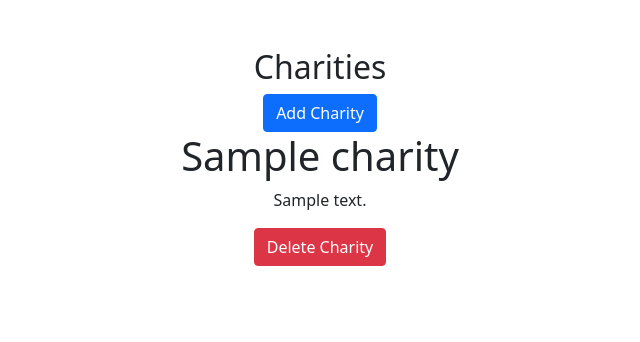
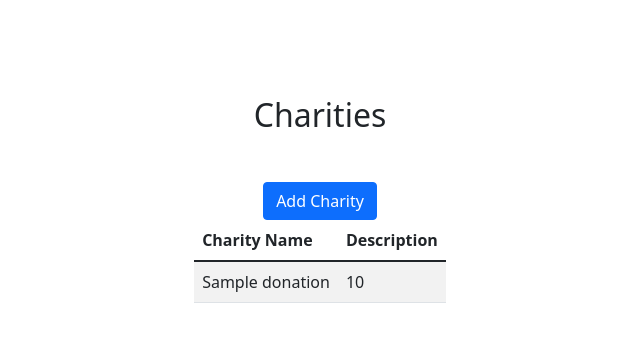
Before and after one commit to rosaregalado/charity-tracker, a Flask app: template templates/charities_index.html in a window 1280 px wide. Shown: the part 82-424 px from the top of the page, without its empty margins (320-960 px from the left). Run offline with Flask 2, Linux system fonts and the light colour scheme; the template is opened without the code that fills it: most values are stand-ins (such as "Sample title", 1, 10 or a date in 2020); some libraries are stand-ins or nearby versions.

Commit message:
updated charity index

```diff
--- a/app.py
+++ b/app.py
@@ -126,7 +126,11 @@ def charities_update(charity_name):
   )
   return redirect(url_for('charities_index', charity_name=updated_charity['name']))
 
-
+# delete charity
+@app.route('/charities/<charity_name>/delete', methods=['POST'])
+def charity_delete(charity_name):
+  charities.delete_one({{'name': charity_name}})
+  return redirect(url_for('charities_index'))
 
 if __name__ == '__main__':
   app.run(debug=True)
--- a/templates/charities_index.html
+++ b/templates/charities_index.html
@@ -2,10 +2,33 @@
 
 {% block content %}
 <div class='container d-flex flex-column justify-content-center align-items-center p-5'>
-  <h2>Charities</h2>
+  <h2 class="m-5">Charities</h2>
   <a href='/charities/new' class='btn btn-primary'>Add Charity</a>
 
-  {% for charity in charities %}
+  <div>
+    <table class="table table-striped table-hover">
+      <thead>
+        <tr>
+          <th scope="col">Charity Name</th>
+          <th scope="col">Description</th>
+        </tr>
+      </thead>
+      <tbody>
+        {% for charity in charities %}
+        <tr class='align-middle'>
+          <td>{{ donation.charity_name }}</td>
+          <td>{{ donation.donation_amount }}</td>
+        </tr>
+        {% endfor %}
+      </tbody>
+    </table>
+  </div>
+
+
+
+
+
+  <!-- {% for charity in charities %}
   <h1>{{ charity.charity_name }}</h1>
   <p>{{ charity.charity_description }}</p>
 
@@ -14,7 +37,7 @@
       <button class="btn btn-danger" type='submit'>Delete Charity</button>
   </form>
 
-  {% endfor %}
+  {% endfor %} -->
 </div>
 
 {% endblock %}
```
